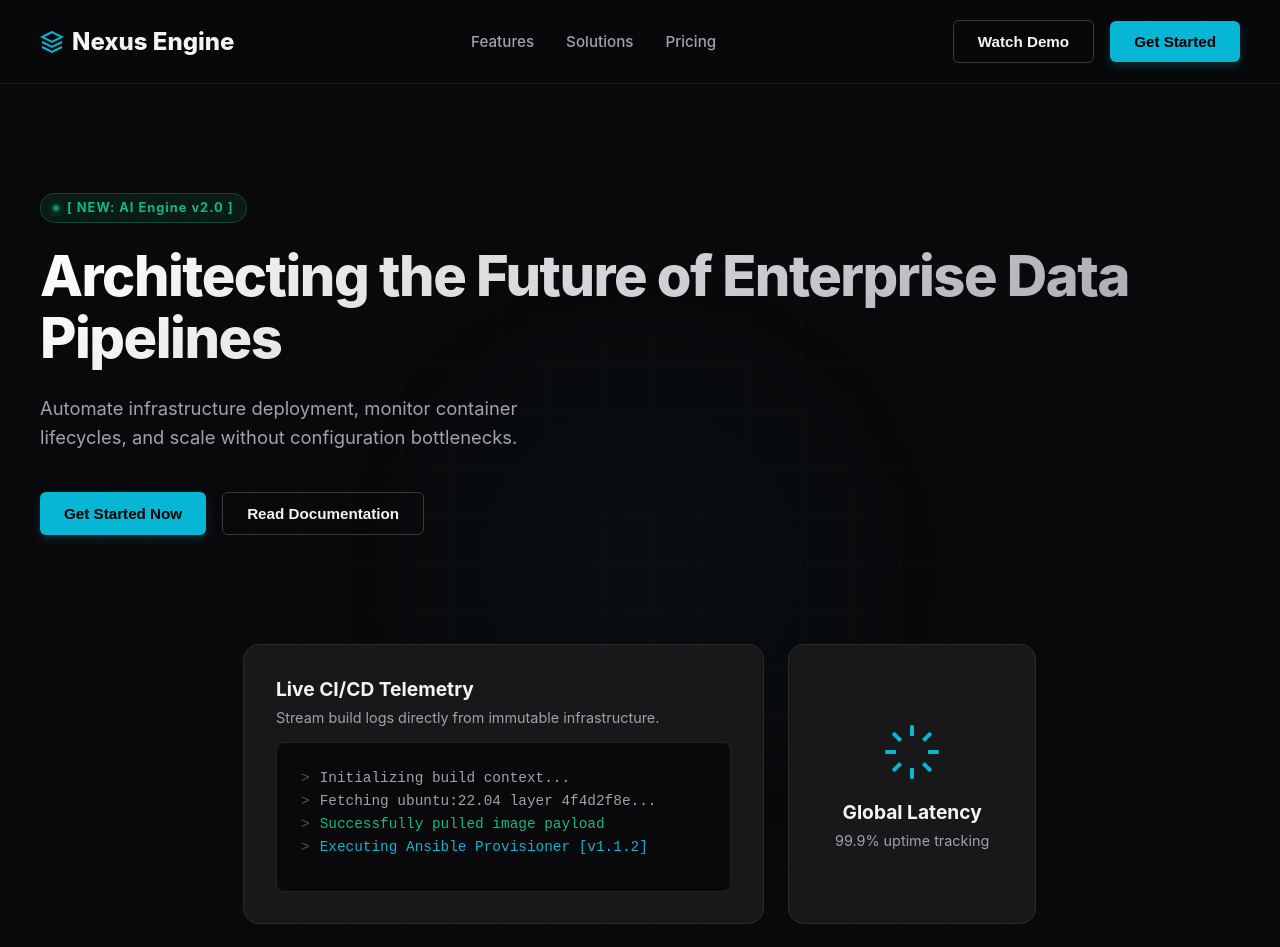
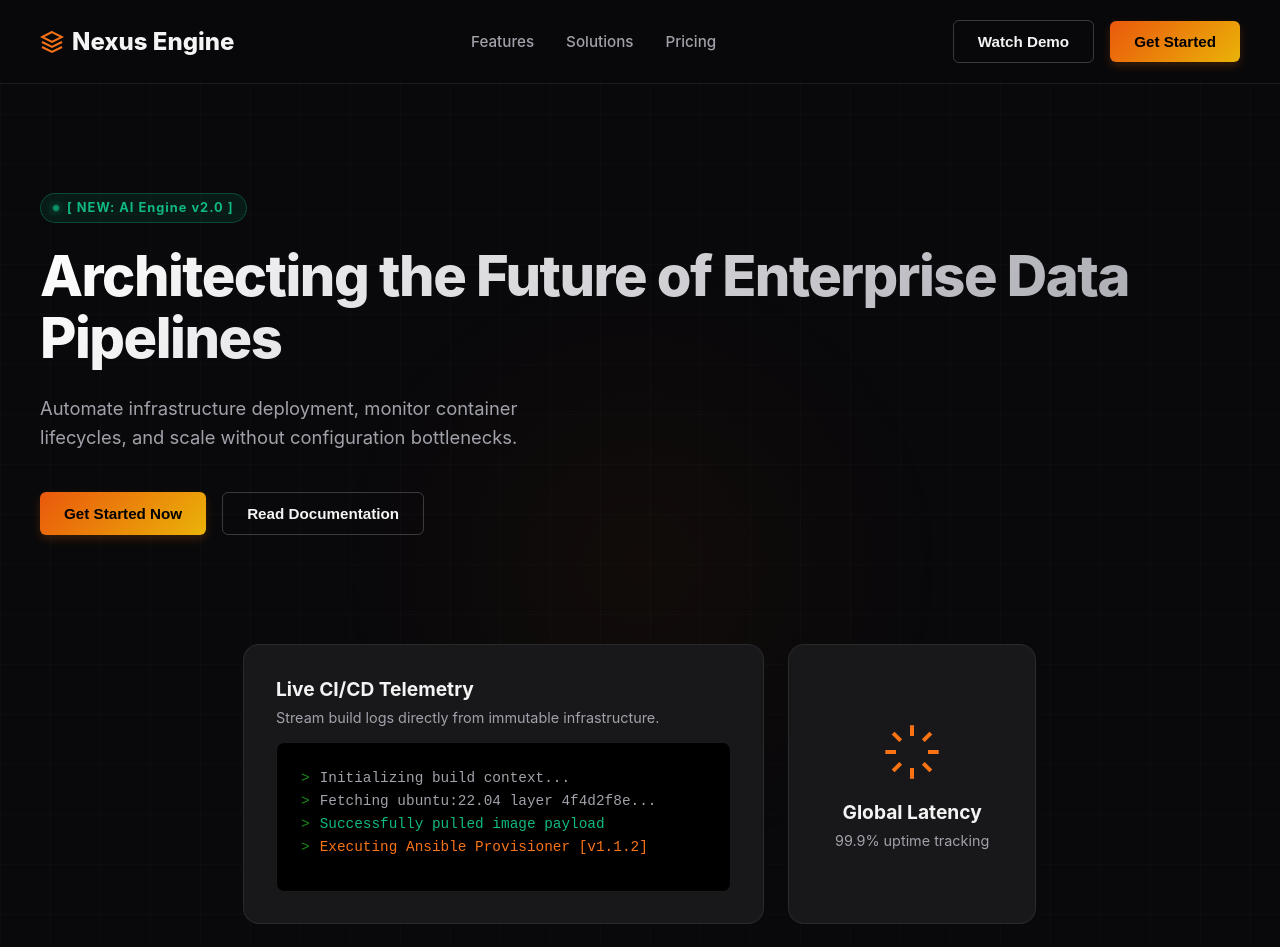
Before and after one commit to JSourabh/Packer-local, a React app in the folder platform/frontend/: page / in a window 1280 px wide. Shown: the top 947 px of the page. Built offline with nearby package versions, Linux system fonts and the light colour scheme; the HTML template or start-up script is replaced by a standard one.

Commit message:
updating css for webui change

```diff
--- a/platform/frontend/src/index.css
+++ b/platform/frontend/src/index.css
@@ -8,13 +8,14 @@
   --text-primary: #f4f4f5; /* Zinc 100 */
   --text-secondary: #a1a1aa; /* Zinc 400 */
 
-  --accent-cyan: #06b6d4; /* Cyan 500 */
-  --accent-cyan-hover: #22d3ee;
-  --glow-effect: rgba(6, 182, 212, 0.15);
+  --accent-primary: #f97316; /* Orange 500 */
+  --accent-primary-hover: #fb923c;
+  --accent-gradient: linear-gradient(135deg, #ea580c, #eab308); /* Orange to Yellow gradient */
+  --glow-effect: rgba(249, 115, 22, 0.15);
 
   --danger-color: #ef4444;
   --success-color: #10b981;
-  --primary-color: var(--accent-cyan);
+  --primary-color: var(--accent-primary);
 
   --font-family: 'Inter', -apple-system, BlinkMacSystemFont, 'Segoe UI', Roboto, Oxygen, Ubuntu, Cantarell, 'Open Sans', 'Helvetica Neue', sans-serif;
 }
@@ -56,7 +57,7 @@ body {
   transform: translateX(-50%);
   width: 600px;
   height: 600px;
-  background: radial-gradient(circle, rgba(6, 182, 212, 0.05) 0%, transparent 70%);
+  background: radial-gradient(circle, rgba(249, 115, 22, 0.05) 0%, transparent 70%);
   border-radius: 50%;
   z-index: -1;
   pointer-events: none;
@@ -146,7 +147,7 @@ body {
 
 /* Magnetic Buttons */
 .btn-primary {
-  background: var(--accent-cyan);
+  background: var(--accent-gradient);
   color: #000;
   border: none;
   padding: 0.75rem 1.5rem;
@@ -155,13 +156,12 @@ body {
   font-size: 0.95rem;
   cursor: pointer;
   transition: all 0.2s ease-in-out;
-  box-shadow: 0 4px 10px rgba(6, 182, 212, 0.2);
+  box-shadow: 0 4px 10px rgba(249, 115, 22, 0.2);
 }
 
 .btn-primary:hover {
   transform: scale(1.03);
-  background: var(--accent-cyan-hover);
-  box-shadow: 0 0 20px rgba(6, 182, 212, 0.6);
+  box-shadow: 0 0 20px rgba(249, 115, 22, 0.6);
 }
 
 .btn-secondary {
@@ -178,8 +178,8 @@ body {
 
 .btn-secondary:hover {
   background: rgba(255, 255, 255, 0.08);
-  border-color: var(--accent-cyan);
-  box-shadow: inset 0 0 10px rgba(6, 182, 212, 0.1);
+  border-color: var(--primary-color);
+  box-shadow: inset 0 0 10px rgba(249, 115, 22, 0.1);
 }
 
 /* Hero Section */
@@ -283,7 +283,7 @@ body {
   left: var(--x, 0);
   width: 300px;
   height: 300px;
-  background: radial-gradient(circle, rgba(6, 182, 212, 0.15) 0%, transparent 70%);
+  background: radial-gradient(circle, rgba(249, 115, 22, 0.15) 0%, transparent 70%);
   transform: translate(-50%, -50%);
   opacity: 0;
   transition: opacity 0.3s ease;
@@ -296,7 +296,7 @@ body {
 }
 
 .bento-card:hover {
-  border-color: rgba(6, 182, 212, 0.4);
+  border-color: rgba(249, 115, 22, 0.4);
   box-shadow: 0 10px 40px rgba(0, 0, 0, 0.4);
   transform: translateY(-2px);
 }
@@ -379,10 +379,10 @@ body {
 }
 
 .nav-item.active {
-  background: rgba(6, 182, 212, 0.1);
+  background: rgba(249, 115, 22, 0.1);
   color: var(--primary-color);
-  border-color: rgba(6, 182, 212, 0.3);
-  box-shadow: inset 0 0 15px rgba(6, 182, 212, 0.05);
+  border-color: rgba(249, 115, 22, 0.3);
+  box-shadow: inset 0 0 15px rgba(249, 115, 22, 0.05);
 }
 
 .main-content {
@@ -418,7 +418,7 @@ body {
 
 .dashboard {
   display: grid;
-  grid-template-columns: 1fr 2fr;
+  grid-template-columns: 400px 1fr;
   gap: 2.5rem;
 }
 
@@ -506,12 +506,12 @@ body {
 
 .template-item:hover {
   background: rgba(255, 255, 255, 0.08);
-  border-color: rgba(6, 182, 212, 0.4);
+  border-color: rgba(249, 115, 22, 0.4);
 }
 
 .template-item.active {
   border-color: var(--primary-color);
-  background: rgba(6, 182, 212, 0.1);
+  background: rgba(249, 115, 22, 0.1);
 }
 
 .template-type {
@@ -565,13 +565,13 @@ body {
 }
 
 .file-input-wrapper:hover .btn-upload-ui {
-  border-color: var(--accent-cyan);
+  border-color: var(--primary-color);
   color: var(--text-primary);
-  background: rgba(6, 182, 212, 0.05);
+  background: rgba(249, 115, 22, 0.05);
 }
 
 .build-btn {
-  background: var(--primary-color);
+  background: var(--accent-gradient);
   color: #000;
   border: none;
   padding: 1rem 1.5rem;
@@ -587,18 +587,20 @@ body {
 }
 
 .build-btn:hover:not(:disabled) {
-  background: var(--accent-cyan-hover);
-  box-shadow: 0 4px 20px rgba(6, 182, 212, 0.4);
+  box-shadow: 0 4px 20px rgba(249, 115, 22, 0.4);
+  transform: translateY(-1px);
 }
 
 .build-btn:disabled {
   background: rgba(255, 255, 255, 0.1);
   color: rgba(255, 255, 255, 0.3);
   cursor: not-allowed;
+  transform: none;
+  box-shadow: none;
 }
 
 .terminal-container {
-  background: #09090b;
+  background: #000000;
   border-radius: 8px;
   border: 1px solid rgba(255, 255, 255, 0.1);
   padding: 1.5rem;
@@ -606,13 +608,13 @@ body {
   overflow-y: auto;
   font-family: 'JetBrains Mono', 'Fira Code', 'Courier New', monospace;
   font-size: 0.9rem;
-  color: #d4d4d8;
+  color: #39ff14; /* Neon/Lime Green */
   line-height: 1.6;
 }
 
 .terminal-line::before {
   content: '>';
-  color: #52525b;
+  color: #1b8a1b;
   margin-right: 10px;
 }
 
@@ -677,13 +679,19 @@ body {
 .input-styled:focus {
   outline: none;
   border-color: var(--primary-color);
-  box-shadow: 0 0 0 2px rgba(6, 182, 212, 0.15);
+  box-shadow: 0 0 0 2px rgba(249, 115, 22, 0.15);
 }
 
 .var-row {
   display: flex;
   gap: 1rem;
   margin-bottom: 0.75rem;
+  align-items: center;
+}
+
+.var-row .input-styled {
+  flex: 1;
+  min-width: 0;
 }
 
 .btn-icon {
@@ -691,8 +699,13 @@ body {
   color: var(--danger-color);
   border: 1px solid rgba(239, 68, 68, 0.2);
   width: 40px;
+  height: 40px;
   border-radius: 6px;
   cursor: pointer;
+  display: flex;
+  align-items: center;
+  justify-content: center;
+  flex-shrink: 0;
 }
 
 .btn-add {
```
